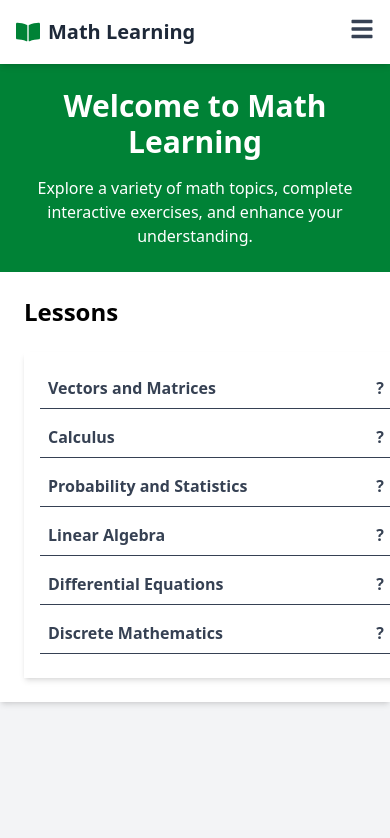
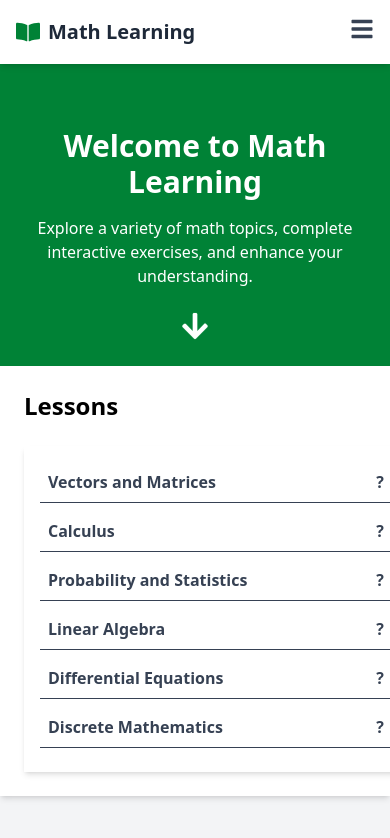
Before and after one commit to Simongotera11/Math_Learning, a React (Vite) app in the folder math-learning/: page / in a window 390 px wide. Shown: the top 838 px of the page. Built offline with nearby package versions, Linux system fonts and the light colour scheme.

Commit message:
Made Home Page and single topic pae responsive

```diff
--- a/math-learning/src/pages/HomePage.jsx
+++ b/math-learning/src/pages/HomePage.jsx
@@ -1,17 +1,28 @@
 import React from "react";
 import TopicList from "../components/TopicList";
+import { FaArrowRight, FaArrowDown } from 'react-icons/fa';
 
 const HomePage = () => {
-  return (
+ return (
     <div className="flex flex-col md:flex-row h-screen bg-gray-100">
       {/* Left Side - Introduction */}
-      <div className="w-full md:w-1/2 flex flex-col justify-center items-center p-6 md:p-10 bg-green-700 text-white">
-        <h1 className="text-3xl md:text-4xl font-bold mb-4 text-center">
+      <div className="w-full md:w-1/2 flex flex-col justify-start items-center p-6 md:p-10 bg-green-700 text-white">
+        <h1 className="text-3xl md:text-4xl font-bold mb-4 text-center mt-10 md:mt-20">
           Welcome to Math Learning
         </h1>
         <p className="text-base md:text-lg text-center">
           Explore a variety of math topics, complete interactive exercises, and enhance your understanding.
         </p>
+
+        {/* Arrow Icon for Mobile */}
+        <div className="mt-6 md:hidden">
+          <FaArrowDown className="text-3xl animate-bounce" />
+        </div>
+
+        {/* Arrow Icon for Desktop */}
+        <div className="hidden md:block mt-6">
+          <FaArrowRight className="text-3xl animate-bounce" />
+        </div>
       </div>
 
       {/* Right Side - Sidebar */}
--- a/math-learning/src/pages/SingleTopicPage.jsx
+++ b/math-learning/src/pages/SingleTopicPage.jsx
@@ -36,9 +36,11 @@
 import TopicList from "../components/TopicList";
 import React from "react";
 import { useParams } from "react-router-dom";
+import { useState } from "react";
 import katex from "katex";
 import "katex/dist/katex.min.css"; // Import KaTeX CSS
 import topicsData from "../data/topics.json";
+import { FaBars, FaTimes } from 'react-icons/fa';
 
 const renderContentWithLatex = (content) => {
   return content.split("\n\n").map((paragraph, index) => {
@@ -89,6 +91,7 @@ const renderContentWithLatex = (content) => {
 const SingleTopicPage = () => {
   	const { id } = useParams(); // Get the topic ID from URL
 	let selectedSubtopic = null;
+	const [isTopicListVisible, setIsTopicListVisible] = useState(false);
 
   for (const topic of topicsData.topics) {
     selectedSubtopic = topic.subtopics.find((sub) => sub.id === id);
@@ -99,17 +102,33 @@ const SingleTopicPage = () => {
     return <div className="p-4 text-red-500">Topic not found.</div>;
   }
 
-	return (
-		<div className="flex">
-			<TopicList></TopicList>
+	 return (
+    <div className="flex flex-col md:flex-row">
+      {/* Expandable Icon (Mobile Only) */}
+      {/* <div className="md:hidden fixed top-10 right-4 z-50">
+        <button
+          onClick={() => setIsTopicListVisible(!isTopicListVisible)}
+          className="p-2 bg-blue-500 text-white rounded-lg shadow-md hover:bg-blue-600 transition-colors"
+        >
+          {isTopicListVisible ? <FaTimes className="text-xl" /> : <FaBars className="text-xl" />}
+        </button>
+      </div> */}
 
+      {/* TopicList (Visible on Desktop, Toggleable on Mobile) */}
+      <div
+        className={`${isTopicListVisible ? 'block' : 'hidden'} md:block w-full md:w-1/4 bg-white shadow-md p-4`}
+      >
+        <TopicList />
+      </div>
 
-		<div className="max-w-2xl mx-auto p-4">
-			<h1 className="text-2xl font-bold text-gray-800">{selectedSubtopic.id} {selectedSubtopic.title}</h1>
-			<div className="mt-2">{renderContentWithLatex(selectedSubtopic.content)}</div>
-    	</div>
-	  </div>
-
+      {/* Main Content */}
+      <div className="w-full md:w-3/4 p-4">
+        <h1 className="text-2xl font-bold text-gray-800">
+          {selectedSubtopic.id} {selectedSubtopic.title}
+        </h1>
+        <div className="mt-2">{renderContentWithLatex(selectedSubtopic.content)}</div>
+      </div>
+    </div>
   );
 };
 
```
